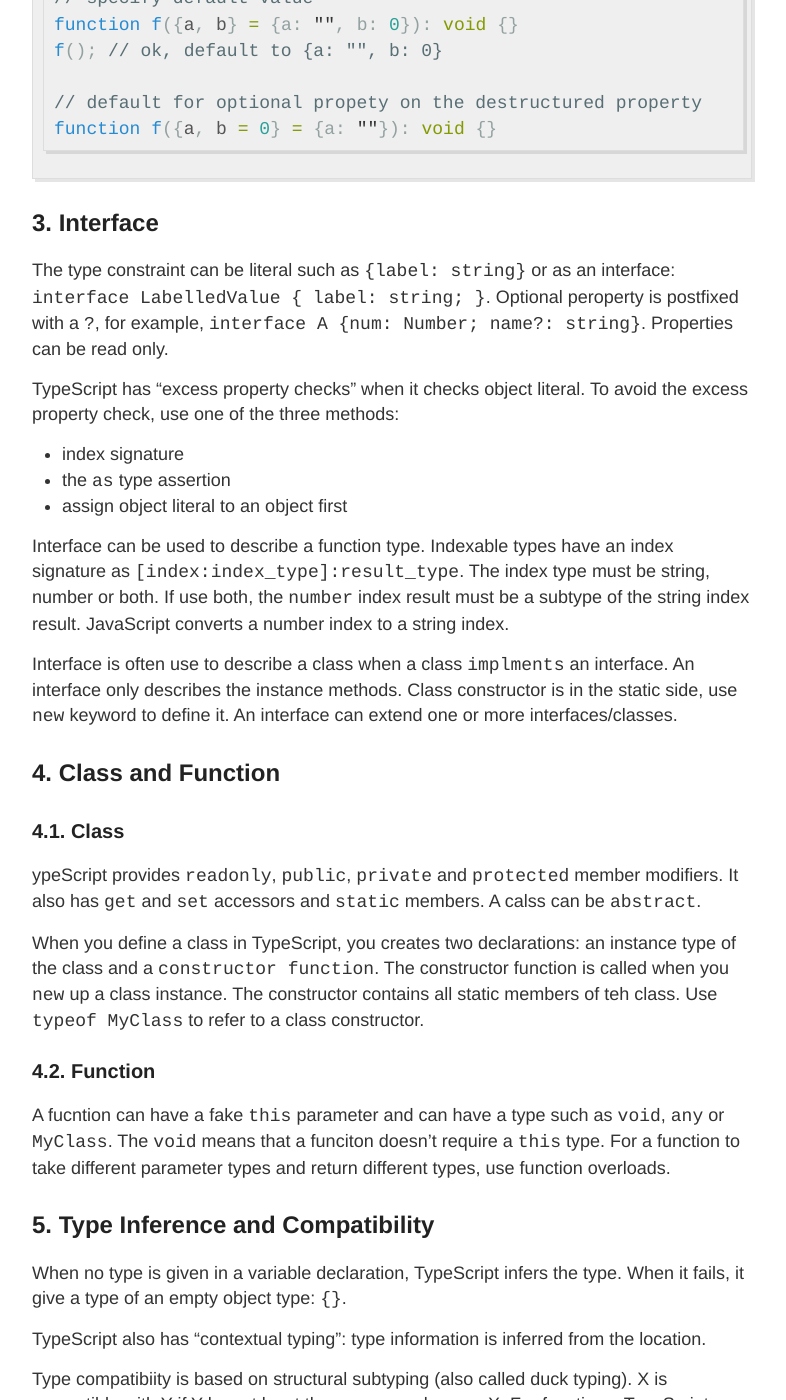
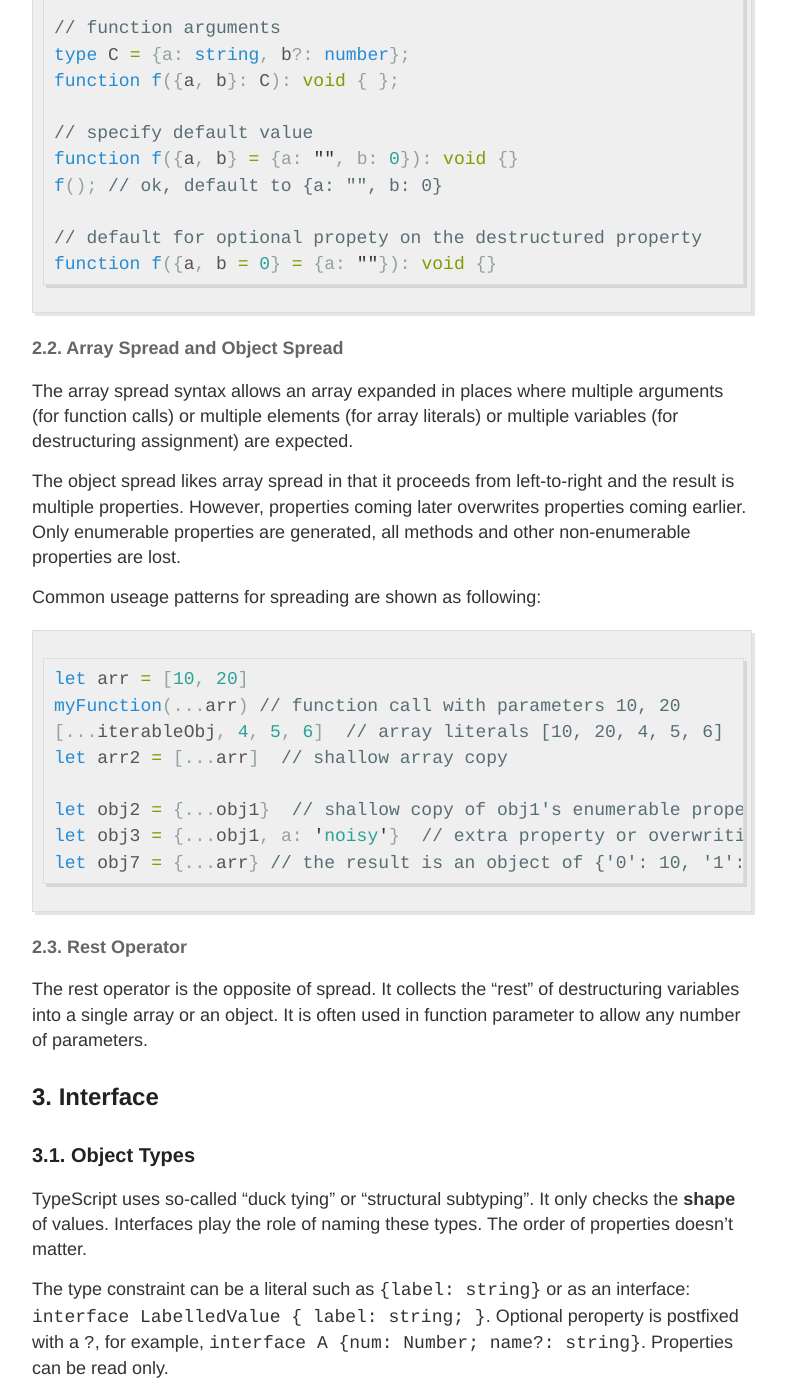
Before and after one commit to YingLiu4203/old-dev-blog, a Jekyll site: the page built from _posts/2016-12-03-TypeScript-The-First-Touch.md, in a window 1280 px wide and 1400 px high, scrolled down 1846 px. Shown: the whole window, without its empty margins (248-1034 px from the left). Built offline with Jekyll 4.4.1, drawn with Linux system fonts in a browser that asks for light colours; comment, search, counter and statistics services are not loaded; some of the changed text lies outside the part shown.

Commit message:
2nd read TS

````diff
--- a/_posts/2016-12-03-TypeScript-The-First-Touch.md
+++ b/_posts/2016-12-03-TypeScript-The-First-Touch.md
@@ -9,34 +9,30 @@ tags:
 
 This is study note based on [TypeScript Handbook](http://www.typescriptlang.org/Handbook).
 
-## 1. Quick Start
-JavaScript code is valid TypeScript Code.
+## 1. Basic Types
+Basic types are: `boolean`, `number`, `string`, `number[]` or `Array<number>` for an array.
 
-TypeScript adds type annotations to function arguments.
+The `tuple` is an array where the type of a fixed number of elements is known. For example, with `let x: [string, number]`, the first must be a `string` and the second must be a `number`. Tuples can be accessed using index `x[0]` or `x[1]`. If an index is outside the set of known indeices, a union type is used, i.e., either a `string` or a `number` is allow. A tuple type can be defined as `type MyTuple = [string, number]` and used as `let x: MyTuple`.
 
-TypeScript uses `interface` to describe the shape of an object. Two types are compatible if their internal structure is compatible, therefore there is no need for an explict `implements` clause.
-
-TypeScript use `public` on argument in the class constructor to automatically create properties with that name.
-
-## 2. Basic Type and Variable Declaration
-
-Basic types are: `boolean`, `number`, `string`, `Array` as `number[]` or `Array<number>`
-
-The `tuple` is an array where the type of a fixed number of elements is known. For example, with `let x: [string, number]`, the first must be a `string` and the second must be a `number`. Tuples can be accessed using index `x[0]` or `x[1]`. If index is outside the set of known indeices, a union type is used, i.e., either a `string` or a `number` is allow. A tuple type can be defined as `type MyTuple = [string, number]` and used as `let x: MyTuple;`.
-
-A `enum` is a set of of names for a sets of numeric values. For example, `enum Color {R, G, B}; let c: Color = Color.R;`. By default the number starts at 0 and can be changed. `Color[2]` return a string value of `'B'`.
+A `enum` is a set of of names for a set of numeric values. For example, `enum Color {R, G, B}; let c: Color = Color.R;`. By default the number starts at 0 and can be changed. `Color[2]` return a string value of `'B'`.
 
 The `any` type is a dynamic type that matches unknown types. The `Object` is limited because you cannot call methods that not exists in `Object` -- but you can do it for a value of `any`. The `any` type can be part of another type such as `any[]` that is an array of anything.
 
-Three special types are `void` (often used for function return types), `null` and `undefined`. `null` and `undefined` are subtypes of all other types thus you can assign them to a variable of any type. When `--strictNullChecks` flag is set, `null` and `undefined` can only assignable to `void` and their respective types. Use union typ such as `string | null | undefined` to explictly declare the type constraints.
+Three special types are `void` (often used for function return types), `null` and `undefined`. `null` and `undefined` are subtypes of all other types thus you can assign them to a variable of any type. When `--strictNullChecks` flag is set (should be set), `null` and `undefined` can only assignable to `void` and their respective types. Use union type such as `string | null | undefined` to explictly declare the type constraints.
 
-The `never` type represents the type of values that never occur or are excpetions.
+The `never` type represents the type of values that never occur or are excpetions. It is a subtype of every other type and not a supertype of any type -- even itself or `any`.
 
-TypeScript has type assertions in two syntax: `(<string>someValue)` and `(someValue as string)`.
+TypeScript has type assertions in two syntax: `(<string>someValue)` and `(someValue as string)`. An useuful case is `(someValue as any).whateverMethod()` for an object that has dynamic extend methods.
 
-Use `let` or `const` to declare variables.
+`symbol` is a primitive data type. A `symbol` value is created by calling the `Symbol` constructor. Symbols are immutable and unique. They are useful as property name or method names.
 
-Both array and object have destructing assignment:
+### 2. Variable Declaration
+Use `let` or `const` to declare variables. In a loop, a `let` declaration creates a new scope per iteration.
+
+#### 2.1. Destructing Assignment
+A destructing assignment extracts data from arrays or objects into distinct variables. Both array and object have destructing assignment. If destructing variables has type declarations, the declarations should be after the entir destructing. You can give different names to properties right after the original property name like `let {a: name1, b:name2}: { a: string, b: number } = o`.
+
+Destructing assignment allows default values right after the destructing variable names.
 
 ```ts
 let input = [1, 2, 3];
@@ -62,30 +58,80 @@ f(); // ok, default to {a: "", b: 0}
 function f({a, b = 0} = {a: ""}): void {}
 ```
 
+#### 2.2. Array Spread and Object Spread
+The array spread syntax allows an array expanded in places where multiple arguments (for function calls) or multiple elements (for array literals) or multiple variables (for destructuring assignment) are expected.
+
+The object spread likes array spread in that it proceeds from left-to-right and the result is multiple properties. However, properties coming later overwrites properties coming earlier. Only enumerable properties are generated, all methods and other non-enumerable properties are lost.
+
+Common useage patterns for spreading are shown as following:
+
+ ```ts
+let arr = [10, 20]
+myFunction(...arr) // function call with parameters 10, 20
+[...iterableObj, 4, 5, 6]  // array literals [10, 20, 4, 5, 6]
+let arr2 = [...arr]  // shallow array copy
+
+let obj2 = {...obj1}  // shallow copy of obj1's enumerable properties -- methods are lost
+let obj3 = {...obj1, a: 'noisy'}  // extra property or overwriting existing property
+let obj7 = {...arr} // the result is an object of {'0': 10, '1': 20}
+```
+
+#### 2.3. Rest Operator
+The rest operator is the opposite of spread. It collects the "rest" of destructuring variables into a single array or an object. It is often used in function parameter to allow any number of parameters.
+
 ## 3. Interface
-The type constraint can be literal such as `{label: string}` or as an interface: `interface LabelledValue { label: string; }`. Optional peroperty is postfixed with a `?`, for example, `interface A {num: Number; name?: string}`. Properties can be read only.
 
-TypeScript has "excess property checks" when it checks object literal. To avoid the excess property check, use one of the three methods:
+### 3.1. Object Types
+TypeScript uses so-called "duck tying" or "structural subtyping". It only checks the **shape** of values. Interfaces play the role of naming these types. The order of properties doesn't matter.
 
-* index signature
+The type constraint can be a literal such as `{label: string}` or as an interface: `interface LabelledValue { label: string; }`. Optional peroperty is postfixed with a `?`, for example, `interface A {num: Number; name?: string}`. Properties can be read only.
+
+TypeScript has "excess property checks" when it assigns an object literal to a variable or passing it to a function parameter. To avoid the excess property check, use one of the three methods:
+
+* index signature: `[propName: string]: any` to have any number of other properties.
 * the `as` type assertion
 * assign object literal to an object first
 
-Interface can be used to describe a function type. Indexable types have an index signature as `[index:index_type]:result_type`. The index type must be string, number or both. If use both, the `number` index result must be a subtype of the string index result. JavaScript converts a number index to a string index.
+### 3.2. Function Types
+Interface can be used to describe a function type by specifying its parameter list and return type. The names of the parameters do not need to match -- only their types matter.
 
-Interface is often use to describe a class when a class `implments` an interface. An interface only describes the instance methods. Class constructor is in the static side, use `new` keyword to define it. An interface can extend one or more interfaces/classes.
+### 3.3. Indexable Types
+Indexable types have an index signature as `[index:i ndex_type]: result_type`. The index type must be string, number or both. If use both, the `number` index result must be a subtype of the string index result. JavaScript converts a number index to a string index. When one or more index signatures are defined, all properties should match one of those signatures.
 
-## 4. Class and Function
+Interface is often use to describe a class when a class `implments` an interface. An interface only describes the public instance methods. Class constructor is in the static side, use `new` keyword to define it. An interface can extend one or more interfaces/classes.
+
+### 3.4. Interface Extending Interfaces or Classes
+An interface can extend other interfaces by copying their members into the new one.
+
+An interface can extend a class type by inherits all them members of the class including prviated and protected members of the class. It means that the interface type can only be implemented by that class or a subclass of it.
+
+## 4. Class
 
 ### 4.1. Class
-ypeScript provides `readonly`, `public`, `private` and `protected` member modifiers. It also has `get` and `set` accessors and `static` members. A calss can be `abstract`.
+TypeScript provides `readonly`, `public`, `private` and `protected` member modifiers. Each member is `public` by default. It also has `get` and `set` accessors and `static` members. A calss can be `abstract`. An abstract class can have abastract methods.
 
-When you define a class in TypeScript, you creates two declarations: an instance type of the class and a `constructor function`. The constructor function is called when you `new` up a class instance.  The constructor contains all static members of teh class. Use `typeof MyClass` to refer to a class constructor.
+Two classes are considered compatible only if they have the same public members and their private memebers originated in the same declaration.
 
-### 4.2. Function
-A fucntion can have a fake `this` parameter and can have a type such as `void`, `any` or `MyClass`.  The `void` means that a funciton doesn't require a `this` type. For a function to take different parameter types and return different types, use function overloads.
+### 4.2. Parameter Properties and Accessors
+Parameter properties are declared by prefixing a constructor parameter with an accessbility moifier or `readonly`, or both. TypeScript create a class member for that constructor parameter.
 
-## 5. Type Inference and Compatibility
+Use `set` and `get` key to define a set accessor or a get accessor.
+
+### 4.3. Class Type and Constructor
+When you define a class in TypeScript, you creates two declarations: a type of the class and a `constructor function`. The constructor function is called when you `new` up a class instance.  The constructor contains all static members of the class. Use `typeof MyClass` in type declaration to refer to a class constructor.
+
+### 5. Function
+A function's type has two pars: the type of the arguents and the return type separated by `=>` in type declaration. Captured variables are the "hidden" state of a function.
+
+Unlike JavaScript where every parameter is optional, in TypeScript, every parameter is assumed to be required and the number of parameters has to be the same. Only default-initialized parameter that come after all required parameters are treated as optional.  If a default-initialized parameter comes before a required parameter, users need to explicitly pass undefined to get the default initialized value.
+
+A rest parameter is an array and is treated as optional.
+
+A fucntion can have a fake `this` as the first parameter and can have a type such as `void`, `any` or `MyClass`.  The `void` means that a funciton doesn't require a `this` type. When annotate caller and callbacks with `this`, TypeScript can find incorrect callback usages.  A special case is using `this` in arrow function to access the lexical data.
+
+For a function to take different parameter types and return different types, use function overloads. The function definition without parameter types and an `any` return type is not part of the overload list.
+
+## 6. Type Inference and Compatibility
 When no type is given in a variable declaration, TypeScript infers the type. When it fails, it give a type of an empty object type: `{}`.
 
 TypeScript also has "contextual typing": type information is inferred from the location.
@@ -184,12 +230,12 @@ TypeScript has a set of flags to inform the compiler to resolve modules.
 * `rootDirs`: it is a list of roots whose contents are expected to merge at run-time. For TypeScript, the files in those folders are in the same folder.
 
 
-## 8. Declaration Files
+## 9. Declaration Files
 Since TypeScript 2.0, it's easy to download and consume declaration files. If a library has declaration file built-in, for example Vue, just run  `npm install -S vue`. If a library doesn't have built-in declaration file, for example, lodash, install its type by `npm install -S @types/lodash`.
 
 To consume a library, just `import` it or if it is a global module, just use it.
 
-## 9. Project Configuration
+## 10. Project Configuration
 The presence of a `tsconfig.json` file in a directory indicates that the directory is the root of a TypeScript project. The file specifies compiler options and source files. Use `tsc [-p path/to/config-file]` to compile the object. If no `-p` option, use `tsconfig.json` in the current directory.
 
 The source files can be specified as `"files"`, `"include"`, `"exclude"` options.
````
Also changed, not shown: other parts of _posts/2016-12-03-TypeScript-The-First-Touch.md (+8 -8 lines).
